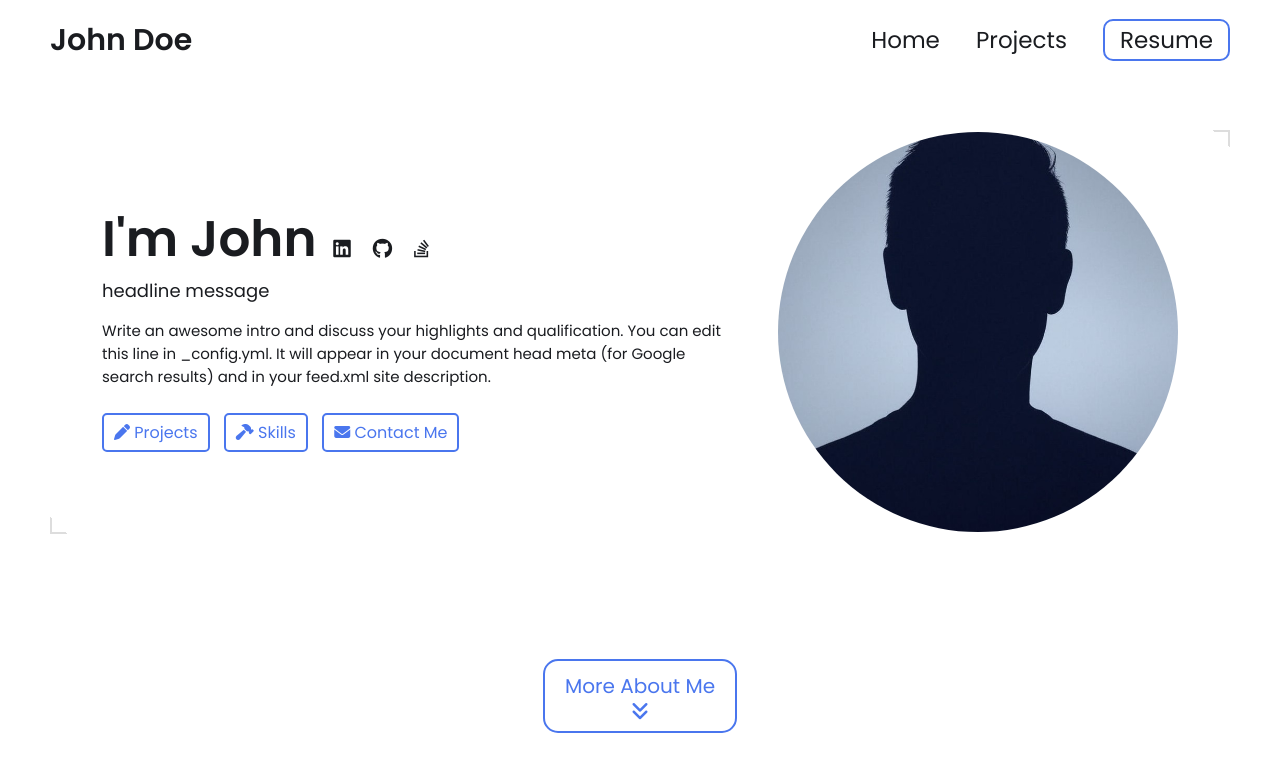
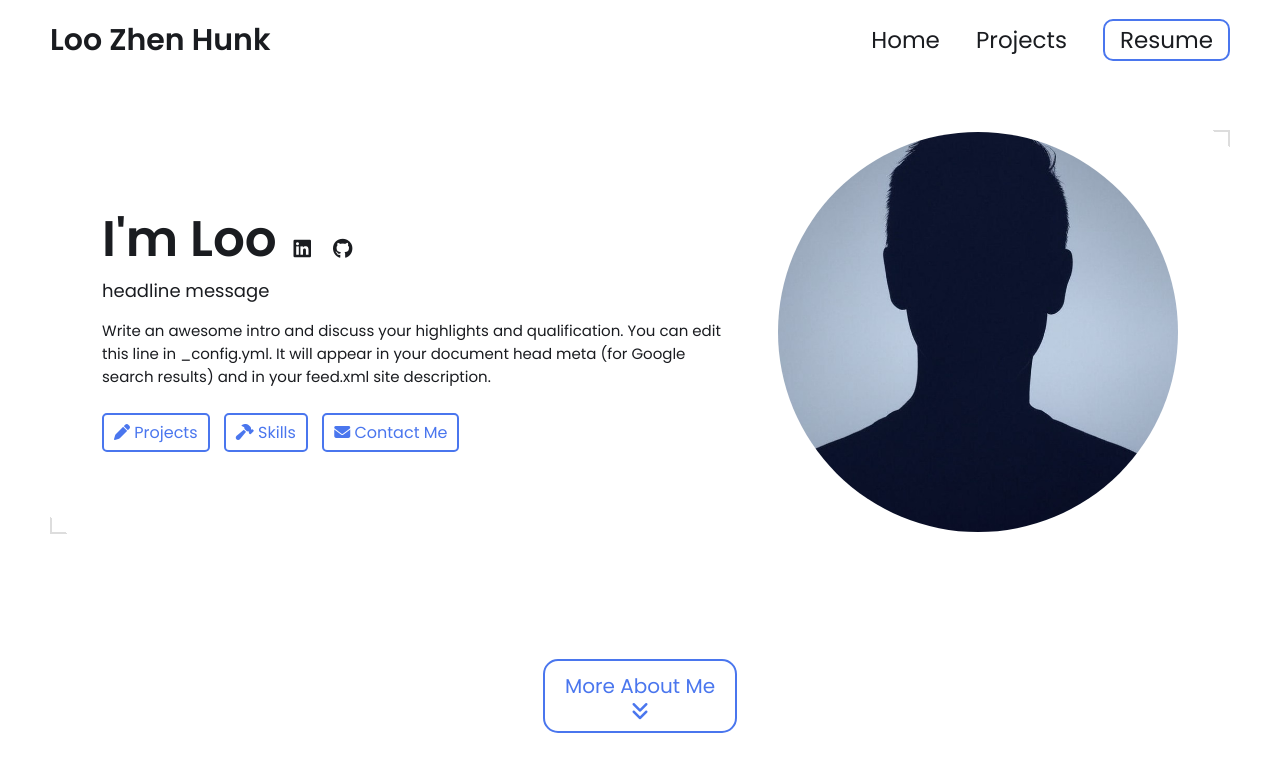
Before and after one commit to apex000/apex000.github.io, a Jekyll site: the page built from index.html, in a window 1280 px wide and 900 px high. Shown: the top 772 px of the window. Built offline with Jekyll 4.4.1, drawn with Linux system fonts in a browser that asks for light colours.

Commit message:
Update _config.yml

```diff
--- a/_config.yml
+++ b/_config.yml
@@ -7,12 +7,12 @@
 
 # Main Page Setup
 
-title: John Doe's Portfolio # This is what shows up in the tab of the browser
+title: Loo Zhen Hunk's Portfolio # This is what shows up in the tab of the browser
 
 
 
 # Hero Section
-name: John Doe
+name: Loo Zhen Hunk
 headline: headline message
 description: >- # dont remove this line. this will ignore all new lines until the next section
   Write an awesome intro and discuss your highlights and qualification. You can edit this
@@ -31,9 +31,8 @@ resume-url: https://drive.google.com/file/d/13Z3duVzh-gguPU5r03oJVEE6rV9rd3DS/vi
 # Set up external links - this will show up as small icons next to your name.
 
 external-links:    # input only your own url slug. The icons with missing entries will not appear.
-  linkedin: test    # https://www.linkedin.com/in/{your url slug}
-  github: leea12    # https://github.com/{your url slug}
-  stackoverflow: test      # https://stackoverflow.com/users/{your url slug}
+  linkedin: test    # https://www.linkedin.com/in/zhenhunk/
+  github: leea12    # https://github.com/apex000
   medium:            # https://medium.com/@{your url slug}
   x-twitter:   # https://x.com/{your url slug}
   threads:            # https://threads.net/@{your url slug}
```
